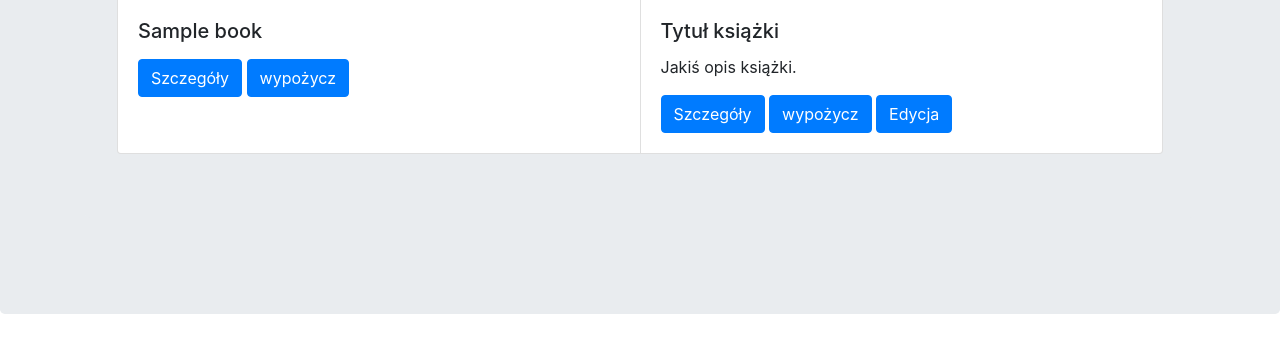
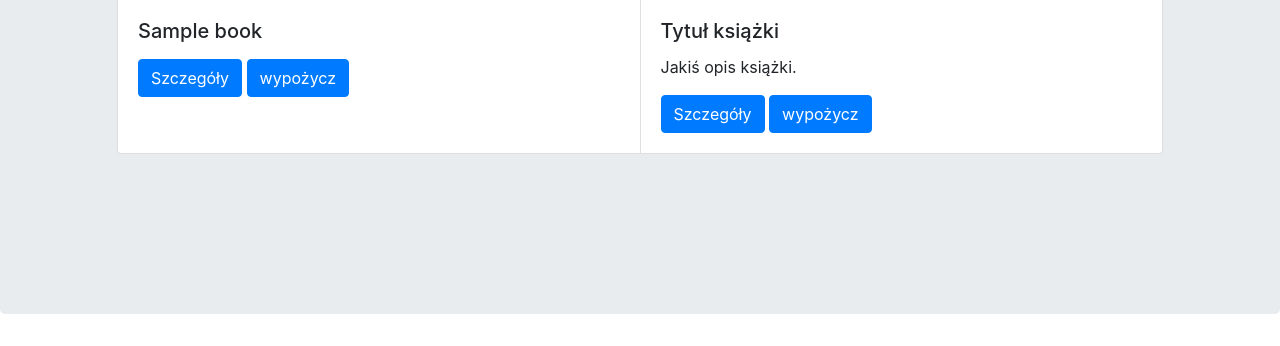
Before and after one commit to wojgus/Biblioteka, a Django app: page /list in a window 1280 px wide. Shown: the part 937-1283 px from the top of the page. Run offline with Django 3.2, Linux system fonts and the light colour scheme; a user stored in the database is signed in; tables that the repository leaves empty hold one stand-in row (values such as "Sample post").

Commit message:
Do merga

```diff
--- a/viewer/templates/list_of_books.html
+++ b/viewer/templates/list_of_books.html
@@ -23,9 +23,9 @@ Lista Książek
       <p class="card-text">Jakiś opis książki.</p>
         <a href="#" class="btn btn-primary">Szczegóły</a>
           <a href="#" class="btn btn-primary">wypożycz</a>
-            {% if user.is_superuser %}
-                <a href="{% url 'update' book.id %}" class="btn btn-primary">Edycja</a>
-            {% endif %}
+{#         {% if user.is_superuser %}#}
+{#                <a href="{% url 'update' book.id %}" class="btn btn-primary">Edycja</a>#}
+{#            {% endif %}#}
     </div>
   </div>
 </div>
```
